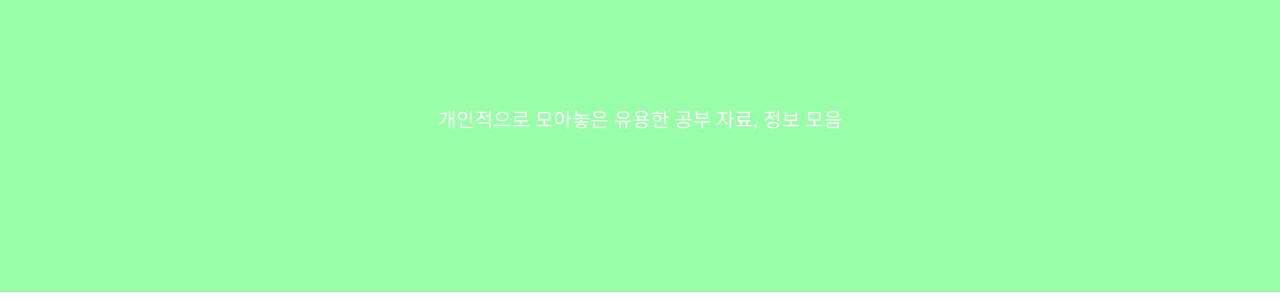
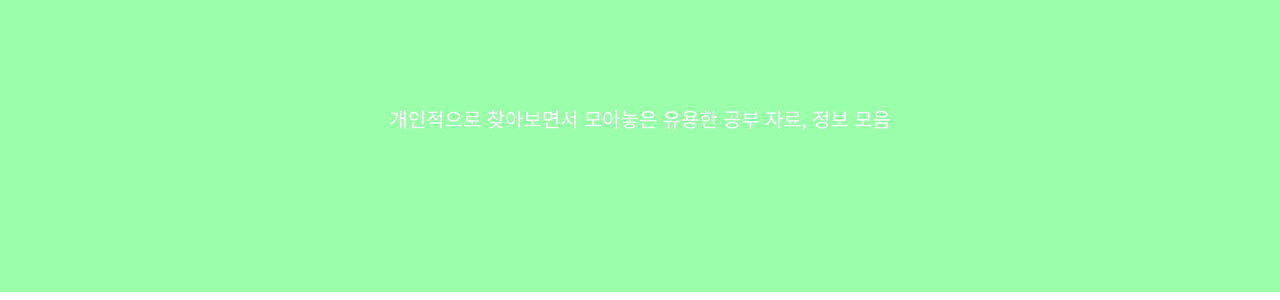
Before and after one commit to EngineerYun/EngineerYun.github.io, a Jekyll site: the page built from Links.md, in a window 1280 px wide. Shown: the part 132-432 px from the top of the page. Built offline with Jekyll 4.4.1, drawn with Linux system fonts in a browser that asks for light colours.

Commit message:
Links 소개 내용 추가

```diff
--- a/Links.md
+++ b/Links.md
@@ -1,7 +1,7 @@
 ---
 title: <center>Links</center>
 feature_text: |
-    <span style="color:white">개인적으로 모아놓은 유용한 공부 자료, 정보 모음</span>
+    <span style="color:white">개인적으로 찾아보면서 모아놓은 유용한 공부 자료, 정보 모음</span>
 feature_image: "/assets/logos/Background_header.png"
 excerpt: "개인적으로 모아놓은 유용한 공부 자료, 정보 모음"
 aside: true
```
